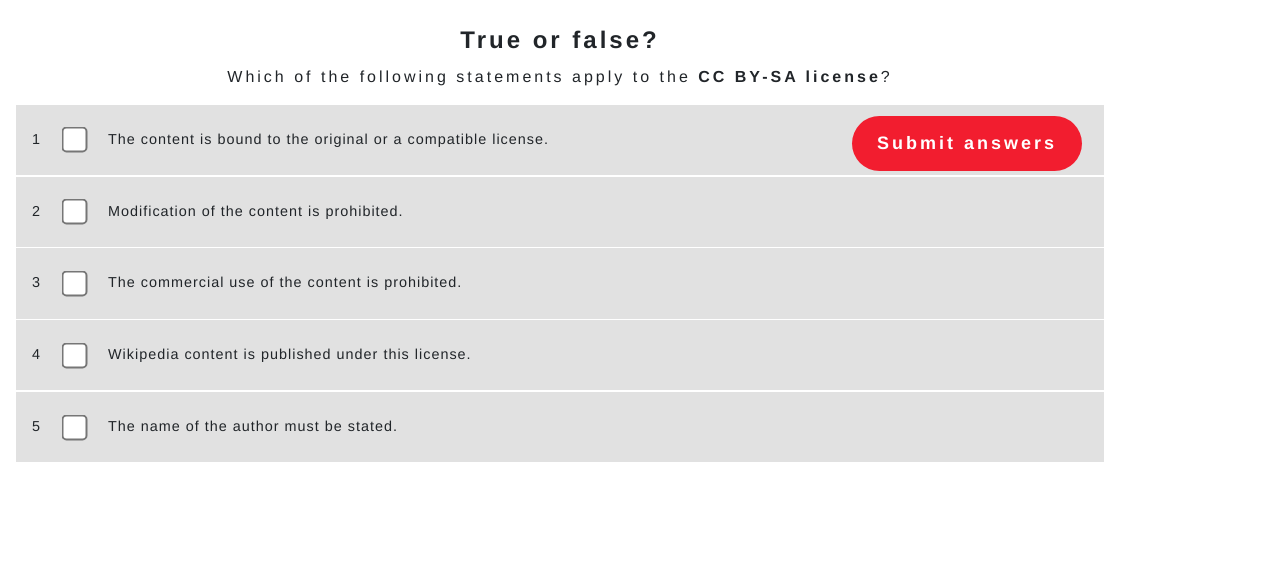
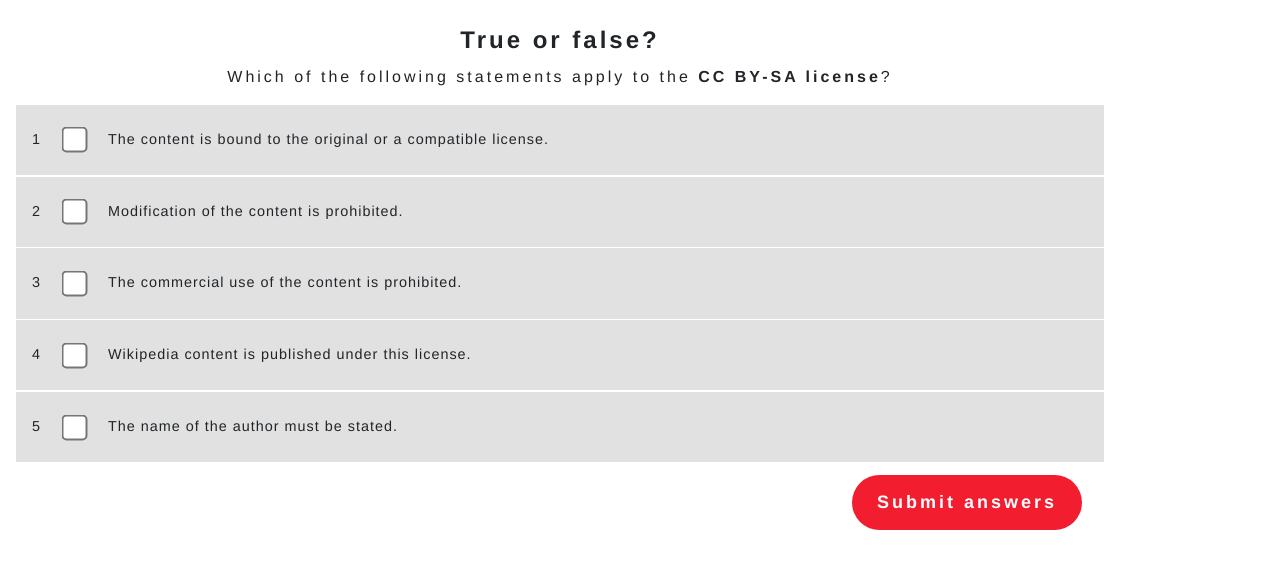
Before and after one commit to ViviZa/lawyer-dude, a React (Create React App) app: page /jailgame1 in a window 1280 px wide. Both pictures are taken after a click on the button 788 px from the left and 750 px from the top of the page. Shown: the top 568 px of the page. Built offline with nearby package versions, Linux system fonts and the light colour scheme.

Commit message:
put submit button under questions

```diff
--- a/src/games/JailGameOne.jsx
+++ b/src/games/JailGameOne.jsx
@@ -95,12 +95,12 @@ class JailGameOne extends Component {
             <div className="question" dangerouslySetInnerHTML={{ __html: panels[textIndex].question}}></div>
             <div className="quizQuestions">
                 <p>{correctAnswersText}</p>
-                <button className="quiz-btn" onClick={this.validate}>Submit answers</button>
                 <QuizQuestion key={"question1"+textIndex} ref={this.child1} option={panels[textIndex].choices[0]} rightAnswers={panels[textIndex].correctAnswers} />
                 <QuizQuestion key={"question2"+textIndex}  ref={this.child2} option={panels[textIndex].choices[1]} rightAnswers={panels[textIndex].correctAnswers}/>
                 <QuizQuestion key={"question3"+textIndex}  ref={this.child3} option={panels[textIndex].choices[2]} rightAnswers={panels[textIndex].correctAnswers}/>
                 <QuizQuestion key={"question4"+textIndex}  ref={this.child4} option={panels[textIndex].choices[3]} rightAnswers={panels[textIndex].correctAnswers}/>
                 <QuizQuestion key={"question5"+textIndex}  ref={this.child5} option={panels[textIndex].choices[4]} rightAnswers={panels[textIndex].correctAnswers}/>
+                <button className="quiz-btn" onClick={this.validate}>Submit answers</button>
               </div>
               {
               (textIndex + 1 < panels.length  && buttonClicked === true) ? (
```
